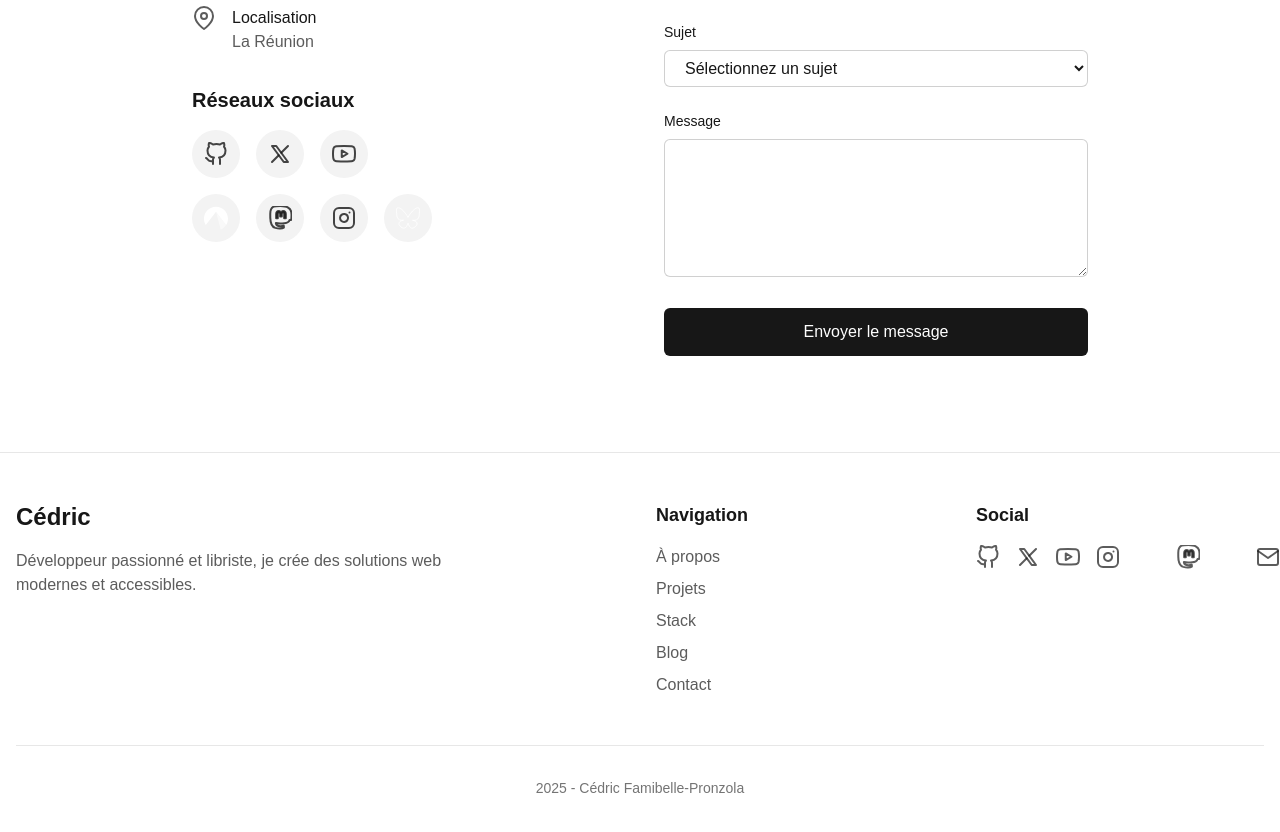
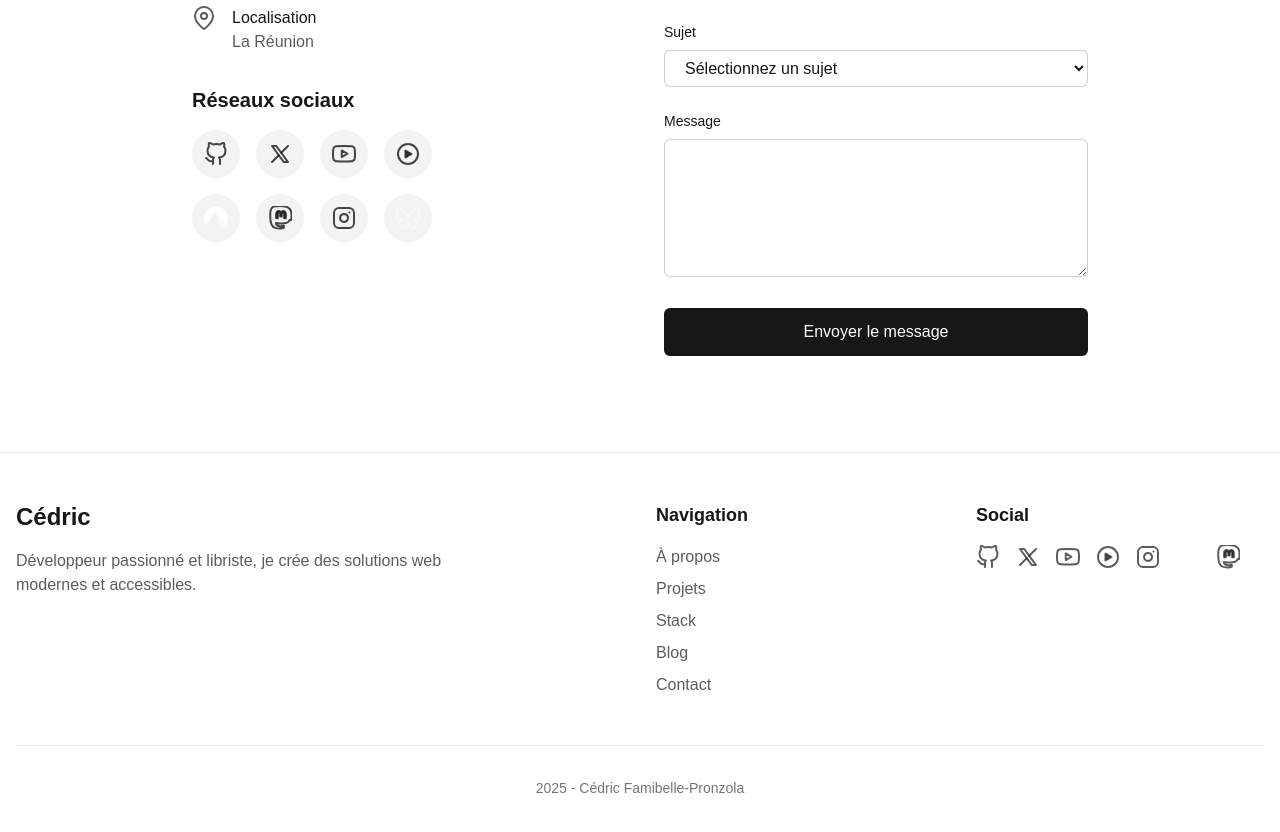
Before and after one commit to cedric-famibelle-pronzola/cedric-pronzola-v2, a Next.js app: page / in a window 1280 px wide. Shown: the part 4266-5098 px from the top of the page. Built offline with nearby package versions, Linux system fonts and the light colour scheme.

Commit message:
add PeerTube link

```diff
--- a/app/components/Contact.tsx
+++ b/app/components/Contact.tsx
@@ -142,6 +142,30 @@ const Contact = () => {
                     <svg xmlns="http://www.w3.org/2000/svg" width="24" height="24" viewBox="0 0 24 24" fill="none" stroke="currentColor" strokeWidth="2" strokeLinecap="round" strokeLinejoin="round">
                       <path d="M22.54 6.42a2.78 2.78 0 0 0-1.94-2C18.88 4 12 4 12 4s-6.88 0-8.6.46a2.78 2.78 0 0 0-1.94 2A29 29 0 0 0 1 11.75a29 29 0 0 0 .46 5.33A2.78 2.78 0 0 0 3.4 19c1.72.46 8.6.46 8.6.46s6.88 0 8.6-.46a2.78 2.78 0 0 0 1.94-2 29 29 0 0 0 .46-5.25 29 29 0 0 0-.46-5.33z"></path>
                       <polygon points="9.75 15.02 15.5 11.75 9.75 8.48 9.75 15.02"></polygon>
+                    </svg>
+                  </motion.a>
+
+                  <motion.a
+                    href="https://gade.o-k-i.net/@ced972"
+                    target="_blank"
+                    rel="noopener noreferrer"
+                    className="p-3 bg-foreground/5 rounded-full text-foreground/80 hover:bg-foreground/10 hover:text-foreground transition-colors"
+                    whileHover={{ scale: 1.1 }}
+                    whileTap={{ scale: 0.95 }}
+                  >
+                    <svg
+                      xmlns="http://www.w3.org/2000/svg"
+                      width="24"
+                      height="24"
+                      viewBox="0 0 24 24"
+                      fill="none"
+                      stroke="currentColor"
+                      strokeWidth="2"
+                      strokeLinecap="round"
+                      strokeLinejoin="round"
+                    >
+                      <path d="M12 2c5.523 0 10 4.477 10 10s-4.477 10-10 10S2 17.523 2 12 6.477 2 12 2z" />
+                      <path d="M9.5 8.5v7l6-3.5-6-3.5z" fill="currentColor" />
                     </svg>
                   </motion.a>
                 </div>
--- a/app/components/Footer.tsx
+++ b/app/components/Footer.tsx
@@ -52,6 +52,26 @@ const Footer = () => {
         <svg xmlns="http://www.w3.org/2000/svg" width="24" height="24" viewBox="0 0 24 24" fill="none" stroke="currentColor" strokeWidth="2" strokeLinecap="round" strokeLinejoin="round">
           <path d="M22.54 6.42a2.78 2.78 0 0 0-1.94-2C18.88 4 12 4 12 4s-6.88 0-8.6.46a2.78 2.78 0 0 0-1.94 2A29 29 0 0 0 1 11.75a29 29 0 0 0 .46 5.33A2.78 2.78 0 0 0 3.4 19c1.72.46 8.6.46 8.6.46s6.88 0 8.6-.46a2.78 2.78 0 0 0 1.94-2 29 29 0 0 0 .46-5.25 29 29 0 0 0-.46-5.33z"></path>
           <polygon points="9.75 15.02 15.5 11.75 9.75 8.48 9.75 15.02"></polygon>
+        </svg>
+      ),
+    },
+    {
+      name: 'PeerTube',
+      url: 'https://gade.o-k-i.net/@ced972',
+      icon: (
+        <svg
+          xmlns="http://www.w3.org/2000/svg"
+          width="24"
+          height="24"
+          viewBox="0 0 24 24"
+          fill="none"
+          stroke="currentColor"
+          strokeWidth="2"
+          strokeLinecap="round"
+          strokeLinejoin="round"
+        >
+          <path d="M12 2c5.523 0 10 4.477 10 10s-4.477 10-10 10S2 17.523 2 12 6.477 2 12 2z" />
+          <path d="M9.5 8.5v7l6-3.5-6-3.5z" fill="currentColor" />
         </svg>
       ),
     },
--- a/app/page.tsx
+++ b/app/page.tsx
@@ -43,6 +43,7 @@ const personJsonLd = {
     "https://github.com/ced972",
     "https://x.com/CedricPronzola",
     "https://youtube.com/@ced97240",
+    "https://gade.o-k-i.net/@ced972",
     "https://instagram.com/cedric_kaubuntu",
     "https://bsky.app/profile/ced972.bsky.social",
   ],
```
